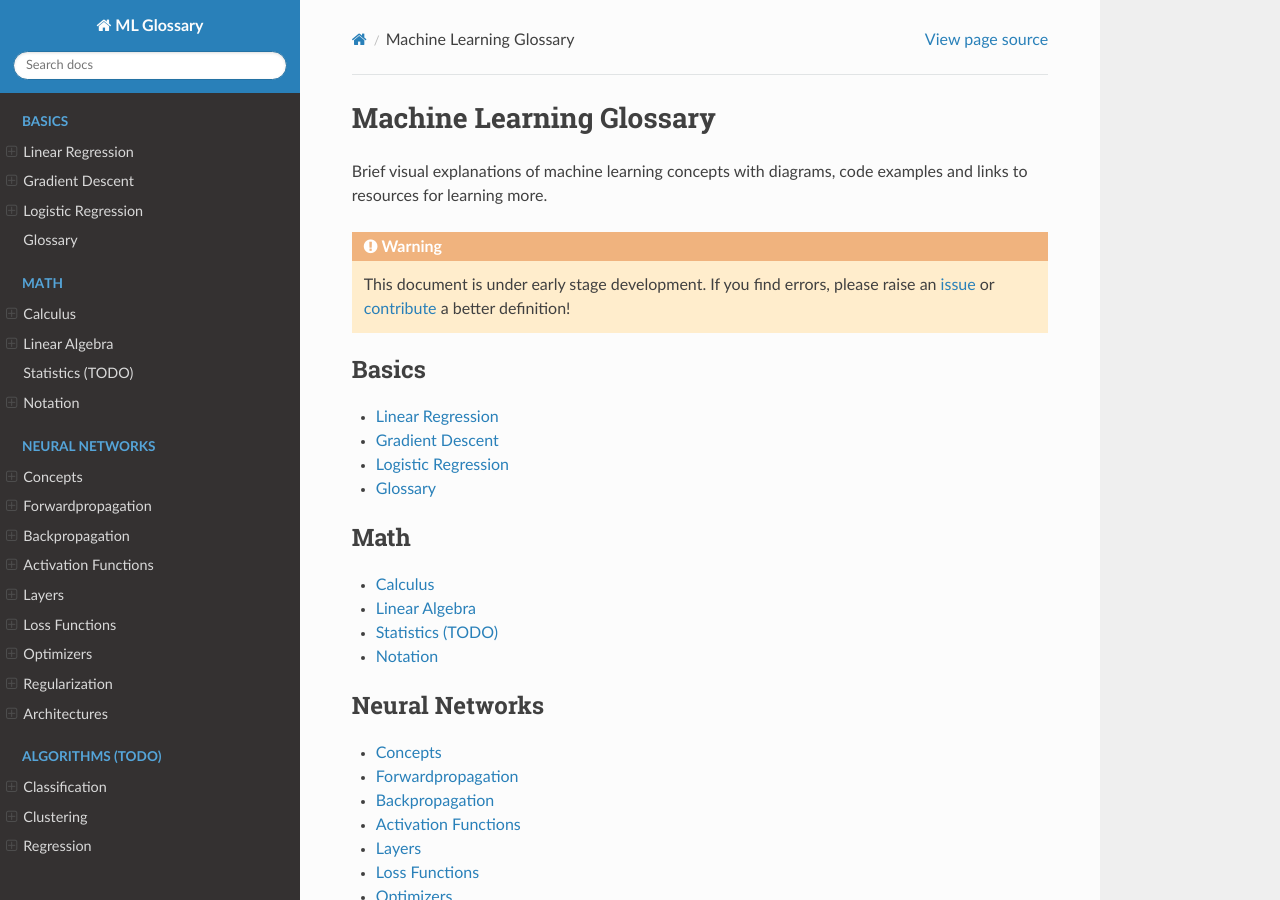
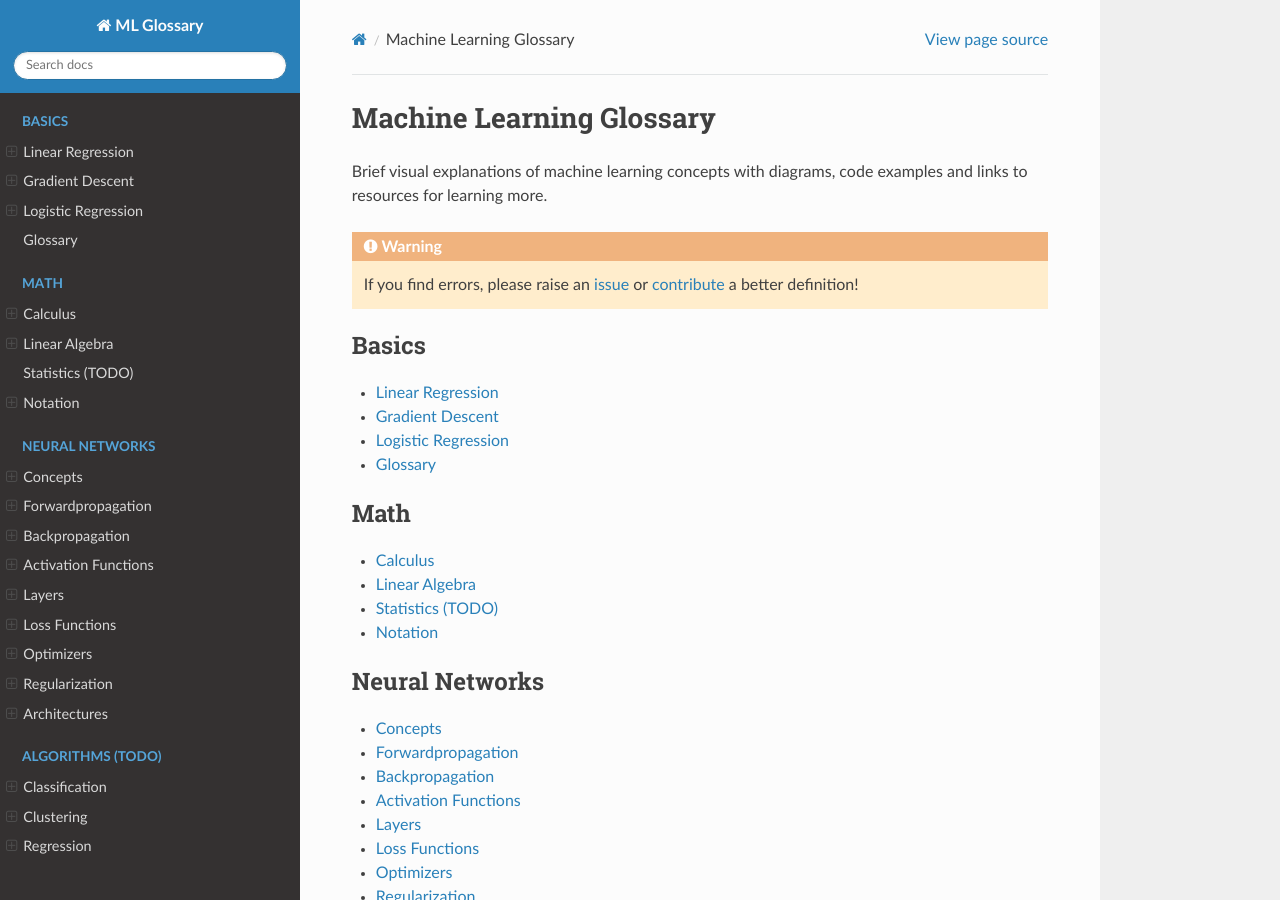
Before and after one commit to bfortuner/ml-glossary, a Sphinx documentation site: the page built from docs/index.rst, in a window 1280 px wide and 900 px high. Built offline with Sphinx 7.4.7 and the Read the Docs theme 2.0.0, drawn with Linux system fonts in a browser that asks for light colours; pages that are not in the unit, such as notebooks, are missing from menus.

Commit message:
Update index.rst

```diff
--- a/docs/index.rst
+++ b/docs/index.rst
@@ -7,7 +7,7 @@ Brief visual explanations of machine learning concepts with diagrams, code examp
 
 .. warning::
 
-    This document is under early stage development. If you find errors, please raise an `issue <https://github.com/bfortuner/ml-cheatsheet/issues>`_ or `contribute <https://github.com/bfortuner/ml-cheatsheet/blob/master/README.md>`_ a better definition!
+    If you find errors, please raise an `issue <https://github.com/bfortuner/ml-cheatsheet/issues>`_ or `contribute <https://github.com/bfortuner/ml-cheatsheet/blob/master/README.md>`_ a better definition!
 
 .. toctree::
     :caption: Basics
```
